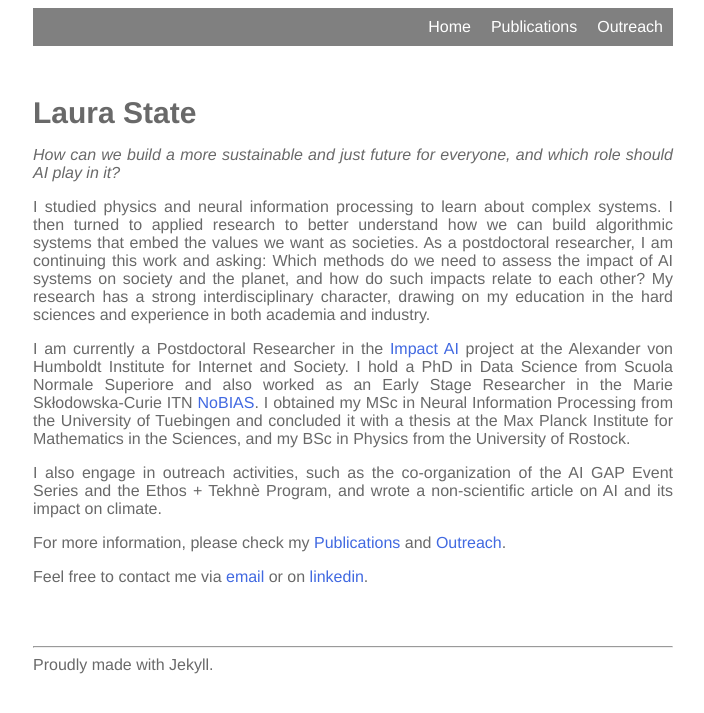
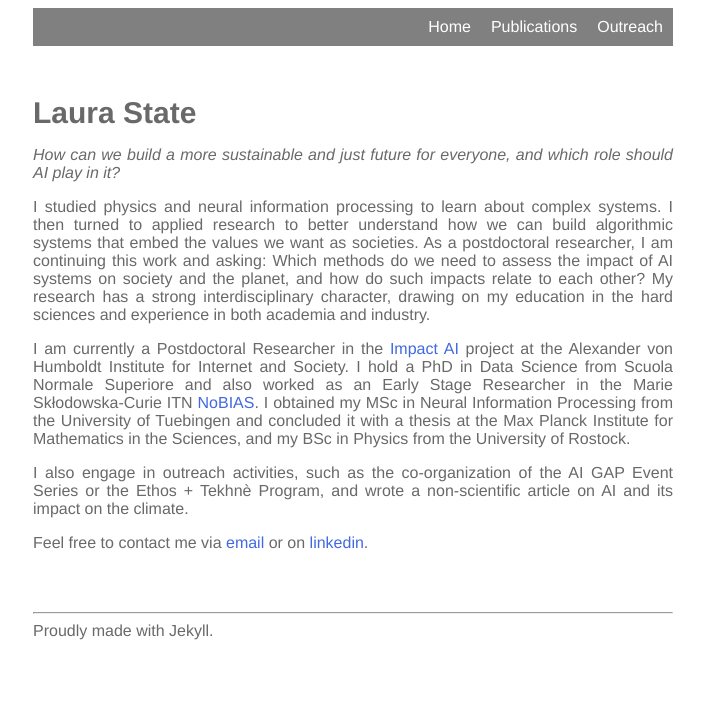
Before and after one commit to lstate/lstate.github.io, a Jekyll site: the page built from _pages/index.markdown, in a window 1280 px wide. Shown: the top 713 px of the page, without its empty margins (287-991 px from the left). Built offline with Jekyll 4.4.1, drawn with Linux system fonts in a browser that asks for light colours.

Commit message:
Update index.markdown
minor

```diff
--- a/_pages/index.markdown
+++ b/_pages/index.markdown
@@ -20,9 +20,7 @@ As a postdoctoral researcher, I am continuing this work and asking: Which method
 
 I am currently a Postdoctoral Researcher in the [Impact AI](https://www.hiig.de/en/project/impact-ai/) project at the Alexander von Humboldt Institute for Internet and Society. I hold a PhD in Data Science from Scuola Normale Superiore and also worked as an Early Stage Researcher in the Marie Skłodowska-Curie ITN [NoBIAS](https://nobias-project.eu). I obtained my MSc in Neural Information Processing from the University of Tuebingen and concluded it with a thesis at the Max Planck Institute for Mathematics in the Sciences, and my BSc in Physics from the University of Rostock.
 
-I also engage in outreach activities, such as the co-organization of the AI GAP Event Series and the Ethos + Tekhnè Program, and wrote a non-scientific article on AI and its impact on climate.
-
-For more information, please check my [Publications](https://lstate.github.io/publications/) and [Outreach](https://lstate.github.io/outreach/).
+I also engage in outreach activities, such as the co-organization of the AI GAP Event Series or the Ethos + Tekhnè Program, and wrote a non-scientific article on AI and its impact on the climate.
 
 Feel free to contact me via [email](mailto:laura.state@di.unipi.it)
 or on
```
